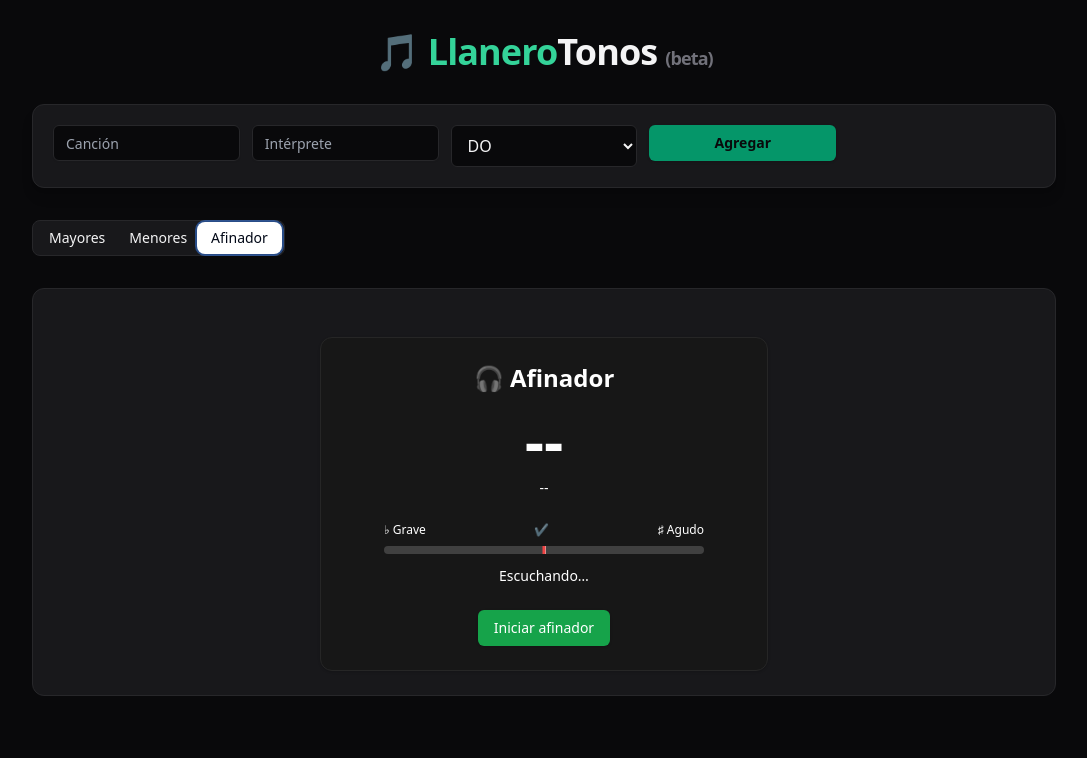
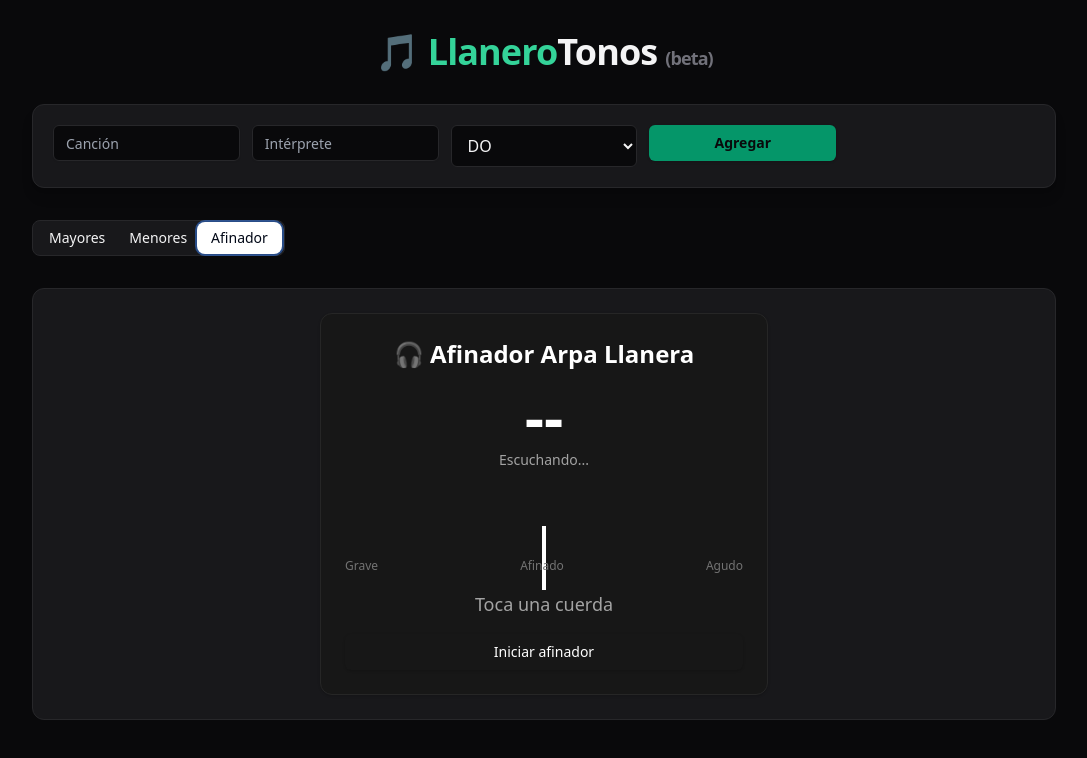
Before and after one commit to bohaz/llanero-tonos, a React (Vite) app: page / in a window 1280 px wide. Both pictures are taken after a click on the tab "Afinador". Shown: the top 758 px of the page, without its empty margins (96-1183 px from the left). Built offline with nearby package versions, Linux system fonts and the light colour scheme.

Commit message:
tuner upadate

```diff
--- a/src/components/Tuner.jsx
+++ b/src/components/Tuner.jsx
@@ -1,217 +1,53 @@
-import { useEffect, useRef, useState } from "react";
+import { Card, CardContent } from "@/components/ui/card";
 import { Button } from "@/components/ui/button";
-import { Card, CardContent } from "@/components/ui/card";
-import { PitchDetector } from "pitchy";
+import { useTuner } from "@/hooks/useTuner";
+import TunerNeedle from "./tuner/TunerNeedle";
 
-/* =========================
-   NOTAS BASE (octava media)
-   ========================= */
-const NOTES = [
-  { note: "DO", freq: 261.63 },
-  { note: "RE", freq: 293.66 },
-  { note: "MI", freq: 329.63 },
-  { note: "FA", freq: 349.23 },
-  { note: "SOL", freq: 392.0 },
-  { note: "LA", freq: 440.0 },
-  { note: "SI", freq: 493.88 },
-];
-
-/* =========================
-   NORMALIZAR OCTAVAS
-   ========================= */
-function normalizeFrequency(freq) {
-  if (!freq) return freq;
-  while (freq > 520) freq /= 2;
-  while (freq < 130) freq *= 2;
-  return freq;
-}
-
-/* =========================
-   COMPONENTE AGUJA
-   ========================= */
-function TunerNeedle({ diff }) {
-  const value =
-    diff !== null ? Math.max(-50, Math.min(50, diff * 10)) : 0;
-
-  const inTune = diff !== null && Math.abs(diff) < 1;
+export default function Tuner() {
+  const { running, note, frequency, diff, start, stop } = useTuner();
 
   return (
-    <div className="w-full max-w-xs mx-auto mt-6">
-      <div className="flex justify-between text-xs text-muted-foreground mb-2">
-        <span>♭ Grave</span>
-        <span>✔</span>
-        <span>♯ Agudo</span>
-      </div>
-
-      <div className="relative h-2 bg-neutral-700 rounded-full overflow-hidden">
-        {/* centro */}
-        <div className="absolute left-1/2 top-0 h-2 w-[2px] bg-neutral-300" />
-
-        {/* aguja */}
-        <div
-          className={`absolute -top-3 h-6 w-[3px] rounded transition-all duration-150 ${
-            inTune ? "bg-green-500" : "bg-red-500"
-          }`}
-          style={{
-            left: `calc(50% + ${value}%)`,
-            transform: "translateX(-50%)",
-          }}
-        />
-      </div>
-
-      <p className="text-sm mt-3 text-center">
-        {diff === null
-          ? "Escuchando…"
-          : inTune
-          ? "Afinado ✔"
-          : diff > 0
-          ? "Muy agudo"
-          : "Muy grave"}
-      </p>
-    </div>
-  );
-}
-
-/* =========================
-   TUNER
-   ========================= */
-export default function Tuner() {
-  const [isRunning, setIsRunning] = useState(false);
-  const [note, setNote] = useState("--");
-  const [frequency, setFrequency] = useState(null);
-  const [diff, setDiff] = useState(null);
-
-  const audioContextRef = useRef(null);
-  const analyserRef = useRef(null);
-  const sourceRef = useRef(null);
-  const rafRef = useRef(null);
-  const detectorRef = useRef(null);
-  const bufferRef = useRef(null);
-
-  /* =========================
-     INICIAR
-     ========================= */
-  const startTuner = async () => {
-    try {
-      const stream = await navigator.mediaDevices.getUserMedia({
-        audio: {
-          echoCancellation: false,
-          noiseSuppression: false,
-          autoGainControl: false,
-        },
-      });
-
-      audioContextRef.current = new (window.AudioContext ||
-        window.webkitAudioContext)();
-
-      if (audioContextRef.current.state === "suspended") {
-        await audioContextRef.current.resume();
-      }
-
-      analyserRef.current = audioContextRef.current.createAnalyser();
-      analyserRef.current.fftSize = 2048;
-
-      sourceRef.current =
-        audioContextRef.current.createMediaStreamSource(stream);
-      sourceRef.current.connect(analyserRef.current);
-
-      bufferRef.current = new Float32Array(analyserRef.current.fftSize);
-      detectorRef.current = PitchDetector.forFloat32Array(
-        analyserRef.current.fftSize
-      );
-
-      setIsRunning(true);
-      detectPitch();
-    } catch (err) {
-      alert("No se pudo acceder al micrófono");
-      console.error(err);
-    }
-  };
-
-  /* =========================
-     DETECCIÓN
-     ========================= */
-  const detectPitch = () => {
-    analyserRef.current.getFloatTimeDomainData(bufferRef.current);
-
-    let [freq, clarity] = detectorRef.current.findPitch(
-      bufferRef.current,
-      audioContextRef.current.sampleRate
-    );
-
-    if (clarity > 0.75 && freq > 50 && freq < 1200) {
-      freq = normalizeFrequency(freq);
-      setFrequency(freq.toFixed(1));
-
-      let closest = NOTES[0];
-      let minDiff = Math.abs(freq - closest.freq);
-
-      for (const n of NOTES) {
-        const d = Math.abs(freq - n.freq);
-        if (d < minDiff) {
-          minDiff = d;
-          closest = n;
-        }
-      }
-
-      setNote(closest.note);
-      setDiff(freq - closest.freq);
-    } else {
-      setNote("--");
-      setFrequency(null);
-      setDiff(null);
-    }
-
-    rafRef.current = requestAnimationFrame(detectPitch);
-  };
-
-  /* =========================
-     DETENER
-     ========================= */
-  const stopTuner = () => {
-    cancelAnimationFrame(rafRef.current);
-    audioContextRef.current?.close();
-
-    setIsRunning(false);
-    setNote("--");
-    setFrequency(null);
-    setDiff(null);
-  };
-
-  useEffect(() => () => stopTuner(), []);
-
-  /* =========================
-     UI
-     ========================= */
-  return (
-    <Card className="max-w-md mx-auto mt-6 bg-neutral-900 border border-neutral-800">
+    <Card className="max-w-md mx-auto bg-neutral-900 border-neutral-800">
       <CardContent className="p-6 text-center text-white">
-        <h2 className="text-2xl font-bold mb-4 flex justify-center items-center gap-2">
-          🎧 Afinador
+        <h2 className="text-2xl font-bold mb-4">
+          🎧 Afinador Arpa Llanera
         </h2>
 
-        <div className="text-6xl font-bold mb-2">{note}</div>
+        <div className="text-6xl font-bold mb-1">{note}</div>
 
-        <div className="text-sm text-muted-foreground mb-4">
-          {frequency ? `${frequency} Hz` : "--"}
+        <div className="text-sm text-neutral-400 mb-2">
+          {frequency ? `${frequency} Hz` : "Escuchando..."}
         </div>
 
         <TunerNeedle diff={diff} />
 
-        <div className="mt-6">
-          {!isRunning ? (
-            <Button
-              onClick={startTuner}
-              className="bg-green-600 hover:bg-green-700"
-            >
-              Iniciar afinador
-            </Button>
+        <div className="mb-4 text-lg">
+          {diff === null ? (
+            <span className="text-neutral-400">Toca una cuerda</span>
+          ) : Math.abs(diff) < 1 ? (
+            <span className="text-green-400 font-semibold">
+              ✔ Afinado
+            </span>
+          ) : diff > 0 ? (
+            <span className="text-red-400">Agudo ↑</span>
           ) : (
-            <Button variant="outline" onClick={stopTuner}>
-              Detener
-            </Button>
+            <span className="text-blue-400">Grave ↓</span>
           )}
         </div>
+
+        {!running ? (
+          <Button onClick={start} className="w-full">
+            Iniciar afinador
+          </Button>
+        ) : (
+          <Button
+            variant="outline"
+            onClick={stop}
+            className="w-full"
+          >
+            Detener
+          </Button>
+        )}
       </CardContent>
     </Card>
   );
--- /dev/null
+++ b/src/components/tuner/TunerNeedle.jsx
@@ -0,0 +1,22 @@
+export default function TunerNeedle({ diff }) {
+  const rotation = diff
+    ? Math.max(-45, Math.min(45, diff * 3))
+    : 0;
+
+  return (
+    <div className="relative h-24 mb-4">
+      <div
+        className="absolute left-1/2 top-1/2 w-1 h-16 bg-white origin-bottom"
+        style={{
+          transform: `translateX(-50%) rotate(${rotation}deg)`,
+          transition: "transform 0.15s ease-out",
+        }}
+      />
+      <div className="absolute bottom-0 left-0 right-0 flex justify-between text-xs text-neutral-500">
+        <span>Grave</span>
+        <span>Afinado</span>
+        <span>Agudo</span>
+      </div>
+    </div>
+  );
+}
--- /dev/null
+++ b/src/components/tuner/tunerConfig.js
@@ -0,0 +1,16 @@
+export const ARPA_NOTES = [
+  { note: "DO", freq: 261.63 },
+  { note: "RE", freq: 293.66 },
+  { note: "MI", freq: 329.63 },
+  { note: "FA", freq: 349.23 },
+  { note: "SOL", freq: 392.0 },
+  { note: "LA", freq: 440.0 },
+  { note: "SI", freq: 493.88 },
+];
+
+export const TUNER_CONFIG = {
+  SMOOTHING_SIZE: 7,
+  UPDATE_INTERVAL: 120,
+  CLARITY_THRESHOLD: 0.85,
+  IN_TUNE_RANGE: 1,
+};
--- /dev/null
+++ b/src/hooks/useTuner.js
@@ -0,0 +1,121 @@
+import { useEffect, useRef, useState } from "react";
+import { PitchDetector } from "pitchy";
+import { normalizeFrequency, findClosestNote } from "@/lib/music/tuning";
+
+const CLARITY_THRESHOLD = 0.85;
+const SMOOTHING_SIZE = 8;
+const UPDATE_INTERVAL = 120;
+
+export function useTuner() {
+  const [running, setRunning] = useState(false);
+  const [note, setNote] = useState("--");
+  const [frequency, setFrequency] = useState(null);
+  const [diff, setDiff] = useState(null);
+
+  const audioContextRef = useRef(null);
+  const analyserRef = useRef(null);
+  const detectorRef = useRef(null);
+  const bufferRef = useRef(null);
+  const rafRef = useRef(null);
+
+  const historyRef = useRef([]);
+  const lastUpdateRef = useRef(0);
+
+  const start = async () => {
+    const stream = await navigator.mediaDevices.getUserMedia({
+      audio: {
+        echoCancellation: false,
+        noiseSuppression: false,
+        autoGainControl: false,
+      },
+    });
+
+    const audioContext = new AudioContext();
+    await audioContext.resume();
+
+    const analyser = audioContext.createAnalyser();
+    analyser.fftSize = 2048;
+
+    const source = audioContext.createMediaStreamSource(stream);
+    source.connect(analyser);
+
+    const buffer = new Float32Array(analyser.fftSize);
+    const detector = PitchDetector.forFloat32Array(analyser.fftSize);
+
+    audioContextRef.current = audioContext;
+    analyserRef.current = analyser;
+    bufferRef.current = buffer;
+    detectorRef.current = detector;
+
+    historyRef.current = [];
+    lastUpdateRef.current = 0;
+
+    setRunning(true);
+    rafRef.current = requestAnimationFrame(loop);
+  };
+
+  const loop = (now) => {
+    const analyser = analyserRef.current;
+    const buffer = bufferRef.current;
+    const detector = detectorRef.current;
+    const audioContext = audioContextRef.current;
+
+    if (!analyser || !buffer || !detector || !audioContext) return;
+
+    analyser.getFloatTimeDomainData(buffer);
+
+    const [freq, clarity] = detector.findPitch(
+      buffer,
+      audioContext.sampleRate
+    );
+
+    if (now - lastUpdateRef.current > UPDATE_INTERVAL) {
+      lastUpdateRef.current = now;
+
+      if (clarity > CLARITY_THRESHOLD && freq > 50 && freq < 1200) {
+        const normalized = normalizeFrequency(freq);
+
+        historyRef.current.push(normalized);
+        if (historyRef.current.length > SMOOTHING_SIZE) {
+          historyRef.current.shift();
+        }
+
+        const avg =
+          historyRef.current.reduce((a, b) => a + b, 0) /
+          historyRef.current.length;
+
+        const result = findClosestNote(avg);
+
+        setFrequency(avg.toFixed(1));
+        setNote(result.note);
+        setDiff(result.diff);
+      }
+    }
+
+    rafRef.current = requestAnimationFrame(loop);
+  };
+
+  const stop = () => {
+    if (rafRef.current) cancelAnimationFrame(rafRef.current);
+    audioContextRef.current?.close();
+
+    historyRef.current = [];
+    setRunning(false);
+    setNote("--");
+    setFrequency(null);
+    setDiff(null);
+  };
+
+  useEffect(() => {
+    return () => stop();
+  }, []);
+
+  return {
+    running,
+    note,
+    frequency,
+    diff,
+    start,
+    stop,
+  };
+}
--- /dev/null
+++ b/src/lib/music/notes.js
@@ -0,0 +1,14 @@
+export const CHROMATIC_NOTES = [
+  { note: "DO", freq: 261.63 },
+  { note: "DO#", freq: 277.18 },
+  { note: "RE", freq: 293.66 },
+  { note: "RE#", freq: 311.13 },
+  { note: "MI", freq: 329.63 },
+  { note: "FA", freq: 349.23 },
+  { note: "FA#", freq: 369.99 },
+  { note: "SOL", freq: 392.0 },
+  { note: "SOL#", freq: 415.3 },
+  { note: "LA", freq: 440.0 },
+  { note: "LA#", freq: 466.16 },
+  { note: "SI", freq: 493.88 },
+];
--- /dev/null
+++ b/src/lib/music/tuning.js
@@ -0,0 +1,26 @@
+import { CHROMATIC_NOTES } from "./notes";
+
+export function normalizeFrequency(freq) {
+  while (freq > 520) freq /= 2;
+  while (freq < 130) freq *= 2;
+  return freq;
+}
+
+export function findClosestNote(freq) {
+  let closest = CHROMATIC_NOTES[0];
+  let minDiff = Math.abs(freq - closest.freq);
+
+  for (const n of CHROMATIC_NOTES) {
+    const diff = Math.abs(freq - n.freq);
+    if (diff < minDiff) {
+      minDiff = diff;
+      closest = n;
+    }
+  }
+
+  return {
+    note: closest.note,
+    targetFreq: closest.freq,
+    diff: freq - closest.freq,
+  };
+}
```
Also changed, not shown: src/components/tuner/NoteSelector.jsx (added, +18 -0 lines).
